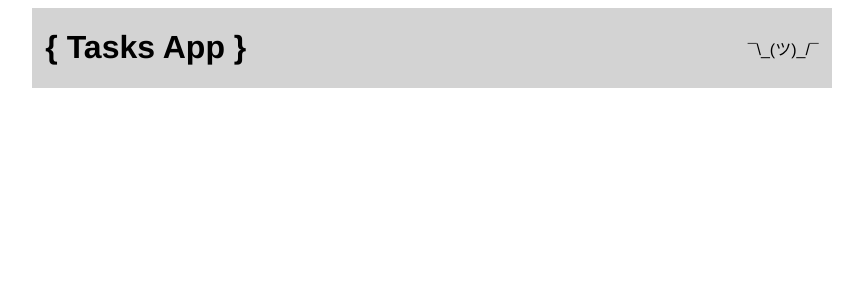
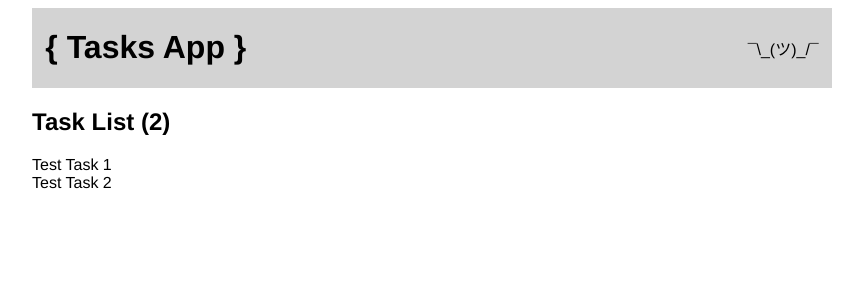
Before and after one commit to jt182/tdd-vue-frontend, a Vue app: page / in a window 1280 px wide. Shown: the top 300 px of the page, without its empty margins (208-1071 px from the left). Built offline with nearby package versions, Linux system fonts and the light colour scheme.

Commit message:
Step 3: Add task list

```diff
--- a/src/App.vue
+++ b/src/App.vue
@@ -1,14 +1,16 @@
 <template>
     <Header title="{ Tasks App }"/>
+    <TaskList/>
 </template>
 
 <script lang="ts">
 import { defineComponent } from 'vue';
 import Header from '@/components/Header.vue';
+import TaskList from '@/components/TaskList.vue';
 
 export default defineComponent({
     name: 'App',
-    components: {Header}
+    components: {TaskList, Header}
 });
 </script>
 
--- /dev/null
+++ b/src/components/TaskList.vue
@@ -0,0 +1,31 @@
+<template>
+    <h2>Task List ({{ tasks.length }})</h2>
+    <div data-testid="tasks">
+        <div v-for="task in tasks" :key="task.id">
+            {{ task.title }}
+        </div>
+    </div>
+</template>
+
+<script lang="ts">
+import { computed, defineComponent } from 'vue';
+import { useStore } from 'vuex';
+
+export default defineComponent({
+    name: 'TaskList',
+    setup() {
+        const store = useStore();
+
+        const tasks = computed(() => store.getters.tasks);
+
+        return {
+            tasks
+        };
+    }
+});
+
+</script>
+
+<style scoped>
+
+</style>
```
Also changed, not shown: tests/unit/mock/store.mock.ts (added, +15 -0 lines), 1 other file (tests, documents, lock files or other folders).
